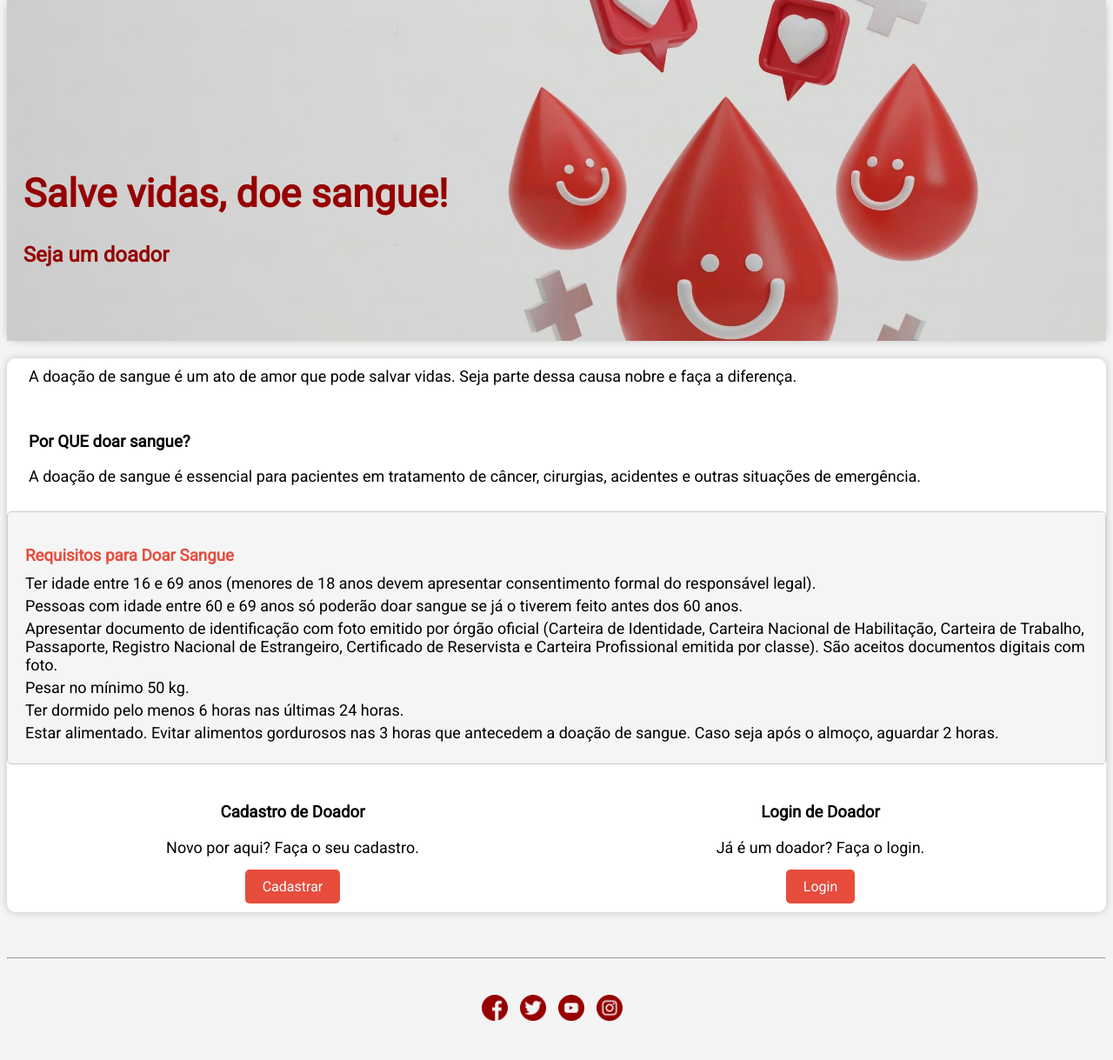
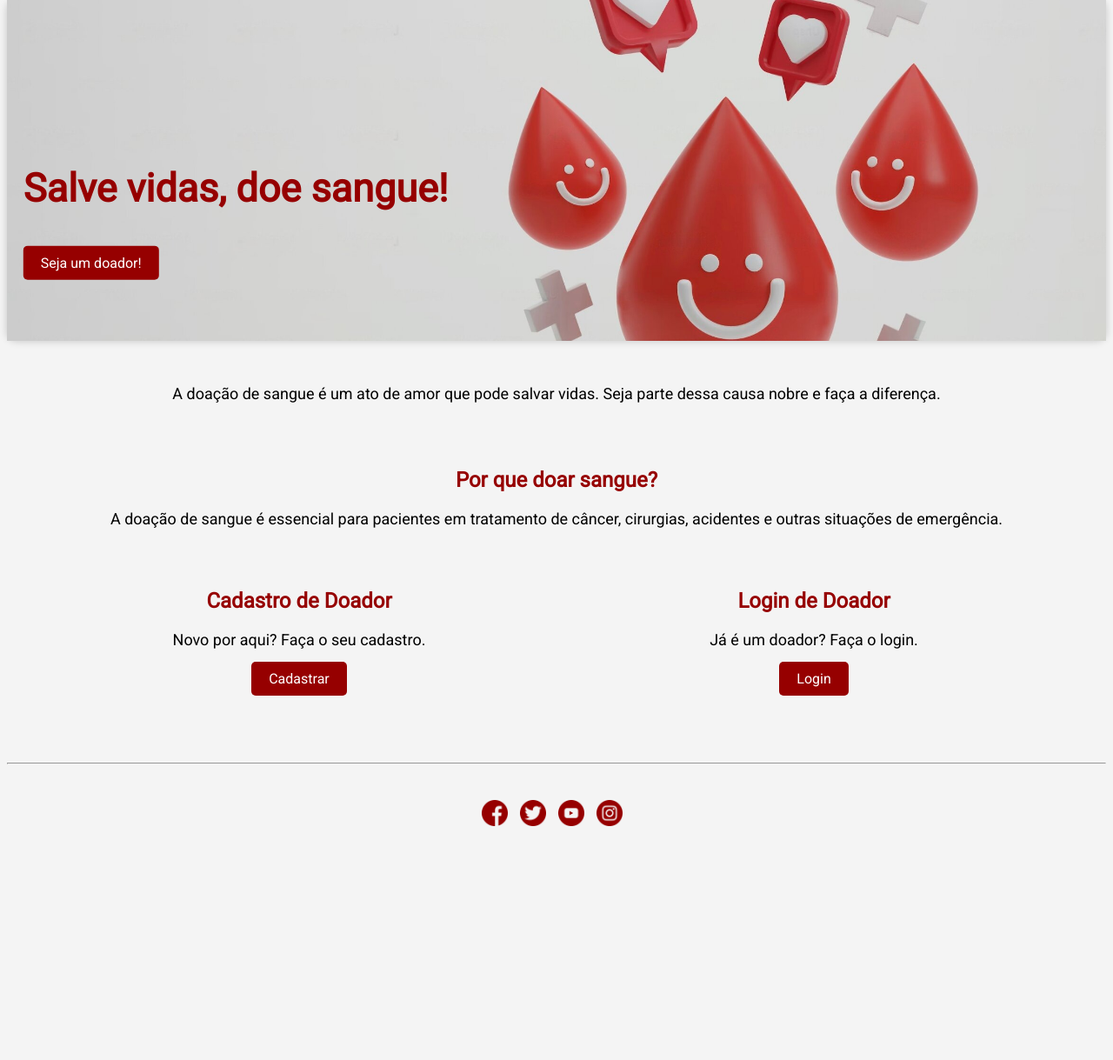
Before and after one commit to denisemignoli/banco-de-sangue, a PHP site: page / in a window 1280 px wide. Shown: the part 57-1276 px from the top of the page at 87% size. After the commit the page ends 1007 px from the top, so only its background shows below. Run offline with PHP 8.4, Linux system fonts and the light colour scheme.

Commit message:
ajustes tela inicial

```diff
--- a/css/home-style.css
+++ b/css/index-style.css
@@ -31,7 +31,7 @@ h1 {
     display: inline-block;
     margin: 10px;
     padding: 10px 20px;
-    background-color: #e74c3c;
+    background-color: #960000;
     color: #fff;
     text-decoration: none;
     border-radius: 5px;
@@ -47,46 +47,29 @@ p {
 }
 
 .info {
-    text-align: left;
-    margin: 20px;
+    text-align: center;
+    margin: 40px;
     padding: 5px;
 }
 
-.requirements {
-    background-color: #f5f5f5;
-    border: 1px solid #ccc;
-    border-radius: 5px;
-    padding: 20px;
-    margin-top: 20px;
-    text-align: left;
-}
-
-.requirements h3 {
-    color: #e74c3c;
-    margin-bottom: 10px;
-}
-
-.requirements ul {
-    margin-bottom: 5px;
-    margin-left: 20px;
-    padding: 0;
-}
-
-.requirements li {
-    font-size: 16px;
-    margin-bottom: 10px;
+.info h2 {
+    color: #960000;
 }
 
 .div-container {
     font-size: 0;
-    margin: 25px;
+    margin: 40px;
+}
+
+.div-container h2 {
+    color: #960000;
 }
 
 .div1, .div2 {
-  display: inline-block;
-  width: 50%;
-  box-sizing: border-box;
-  font-size: 16px;
+    display: inline-block;
+    width: 50%;
+    box-sizing: border-box;
+    font-size: 16px;
 }
 
 /* NAVBAR */
--- a/index.php
+++ b/index.php
@@ -1,7 +1,8 @@
 <html>
 <head>
     <title>PHP Test</title>
-    <link rel="stylesheet" href="./css/home-style.css" href="https://cdnjs.cloudflare.com/ajax/libs/font-awesome/4.7.0/css/font-awesome.min.css">
+    <meta charset="UTF-8"/>
+    <link rel="stylesheet" href="./css/index-style.css" href="https://cdnjs.cloudflare.com/ajax/libs/font-awesome/4.7.0/css/font-awesome.min.css">
     <link rel="preconnect" href="https://fonts.googleapis.com">
     <link rel="preconnect" href="https://fonts.gstatic.com" crossorigin>
     <link href="https://fonts.googleapis.com/css2?family=Roboto&display=swap" rel="stylesheet">
@@ -20,12 +21,12 @@
         <div class="hero-image">
           <div class="hero-text">
             <h1 style="font-size:45px">Salve vidas, doe sangue!</h1>
-            <h2 style="margin-left:0px">Seja um doador</h2>
+              <a href="cadastro.php" style="margin-left:0px" class="button">Seja um doador!</a>
           </div>
         </div>
     </div>
 
-    <div class="container">
+    <div>
         <div class="info">
             <p>
             A doação de sangue é um ato de amor que pode salvar vidas. Seja parte
@@ -33,31 +34,20 @@
             </p>
         </div>
         <div class="info">
-            <h3>Por QUE doar sangue?</h3>
+            <h2>Por que doar sangue?</h2>
             <p>
               A doação de sangue é essencial para pacientes em tratamento de
               câncer, cirurgias, acidentes e outras situações de emergência.
             </p>
         </div>
-
-        <div class="requirements">
-            <h3>Requisitos para Doar Sangue</h3>
-                <p>Ter idade entre 16 e 69 anos (menores de 18 anos devem apresentar consentimento formal do responsável legal).</p>
-                <p>Pessoas com idade entre 60 e 69 anos só poderão doar sangue se já o tiverem feito antes dos 60 anos.</p>
-                <p>Apresentar documento de identificação com foto emitido por órgão oficial (Carteira de Identidade, Carteira Nacional de Habilitação, Carteira de Trabalho, Passaporte, Registro Nacional de Estrangeiro, Certificado de Reservista e Carteira Profissional emitida por classe). São aceitos documentos digitais com foto.</p>
-                <p>Pesar no mínimo 50 kg.</p>
-                <p>Ter dormido pelo menos 6 horas nas últimas 24 horas.</p>
-                <p>Estar alimentado. Evitar alimentos gordurosos nas 3 horas que antecedem a doação de sangue. Caso seja após o almoço, aguardar 2 horas.</p>
-        </div>
-
         <div class="div-container">
             <div class="div1">
-                <h3>Cadastro de Doador</h3>
+                <h2>Cadastro de Doador</h2>
                 <p>Novo por aqui? Faça o seu cadastro.</p>
                 <a href="cadastro.php" class="button">Cadastrar</a>
             </div>
             <div class="div2">
-                <h3>Login de Doador</h3>
+                <h2>Login de Doador</h2>
                 <p>Já é um doador? Faça o login.</p>
                 <a href="login.php" class="button">Login</a>
             </div>
```
